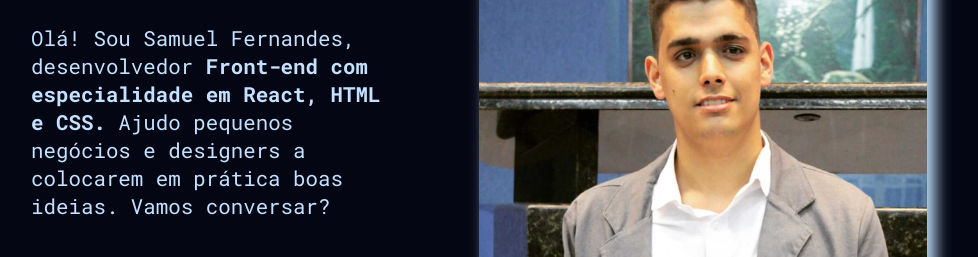
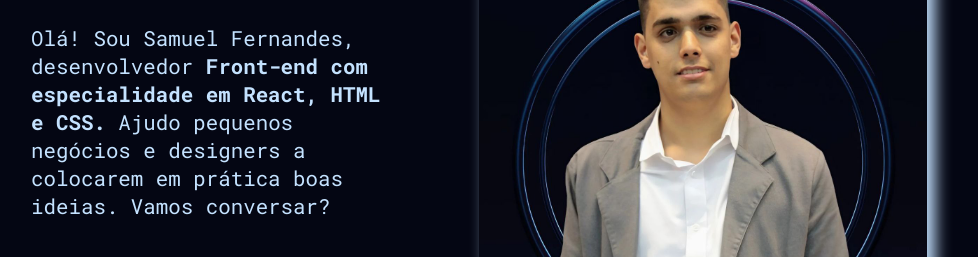
Before and after one commit to samuelribeiro1/Apresentacao, a plain HTML site: page index.html in a window 1280 px wide. Shown: the part 368-625 px from the top of the page, without its empty margins (161-1139 px from the left). Drawn offline with Linux system fonts and the light colour scheme; a web font is replaced by a local one.

Commit message:
Update index.html

```diff
--- a/index.html
+++ b/index.html
@@ -31,7 +31,7 @@
                         Linkedin</a>
                 </div>
         </section>
-        <img src="./assets/foto.jpg" alt="Foto Samuel" class="foto">
+        <img src="./assets/foto1.jpg" alt="Foto Samuel" class="foto">
     </main>
     <footer>
         <p class="rodape">Desenvolvido por Samuel Fernandes</p>
```
